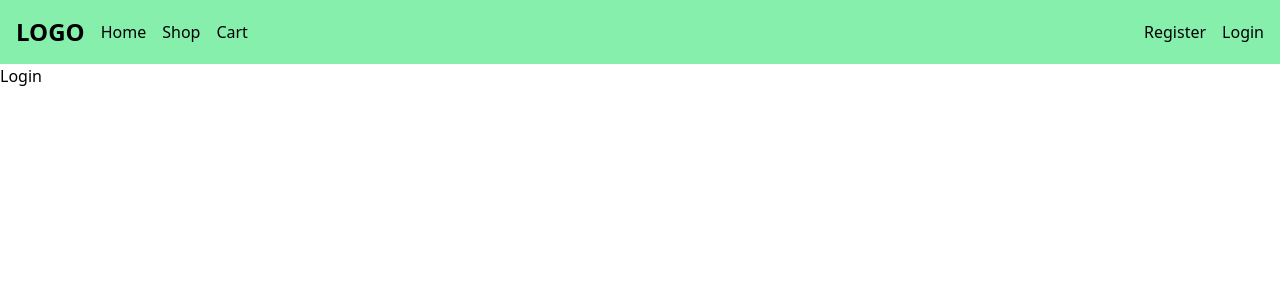
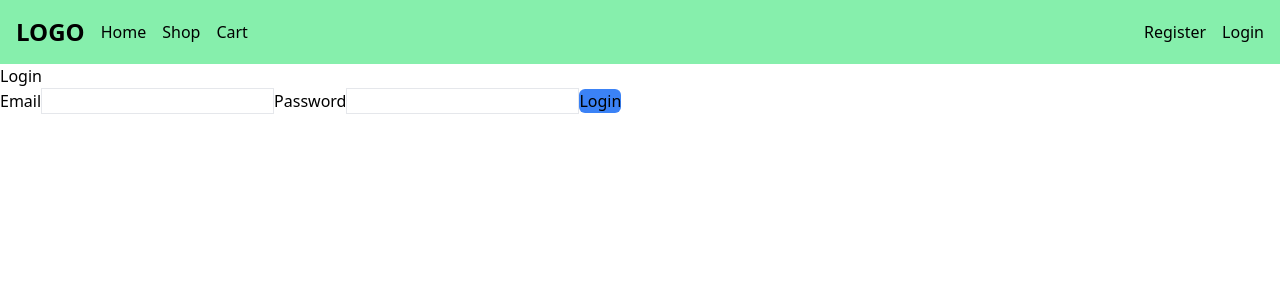
Before and after one commit to cs6636208/E-conmmerce, a React (Vite) app in the folder client/: page /login in a window 1280 px wide. Shown: the top 300 px of the page. Built offline with nearby package versions, Linux system fonts and the light colour scheme.

Commit message:
update Login

```diff
--- a/client/src/pages/auth/Login.jsx
+++ b/client/src/pages/auth/Login.jsx
@@ -1,7 +1,58 @@
-import React from "react";
+import React, { useState } from "react";
+// import axios from "axios";
+// import { toast } from "react-toastify";
+import useEcomStore from "../../store/ecom-store";
 
 const Login = () => {
-  return <div>Login</div>;
+  // javascript
+  const actionLogin = useEcomStore((state) => state.actionLogin);
+
+  const [form, setForm] = useState({
+    email: "",
+    password: "",
+  });
+
+  const handleOnChange = (e) => {
+    // code
+    // console.log(e.target.name, e.target.value);
+    setForm({
+      ...form,
+      [e.target.name]: e.target.value,
+    });
+  };
+
+  const handleSubmit = async (e) => {
+    e.preventDefault();
+    try {
+      const res = await actionLogin(form);
+      console.log(res);
+    } catch (err) {
+      console.log(err);
+    }
+  };
+
+  return (
+    <div>
+      Login
+      <form onSubmit={handleSubmit}>
+        Email
+        <input
+          className="border"
+          onChange={handleOnChange}
+          name="email"
+          type="email"
+        />
+        Password
+        <input
+          className="border"
+          onChange={handleOnChange}
+          name="password"
+          type="password"
+        />
+        <button className="bg-blue-500 rounded-md">Login</button>
+      </form>
+    </div>
+  );
 };
 
 export default Login;
```
